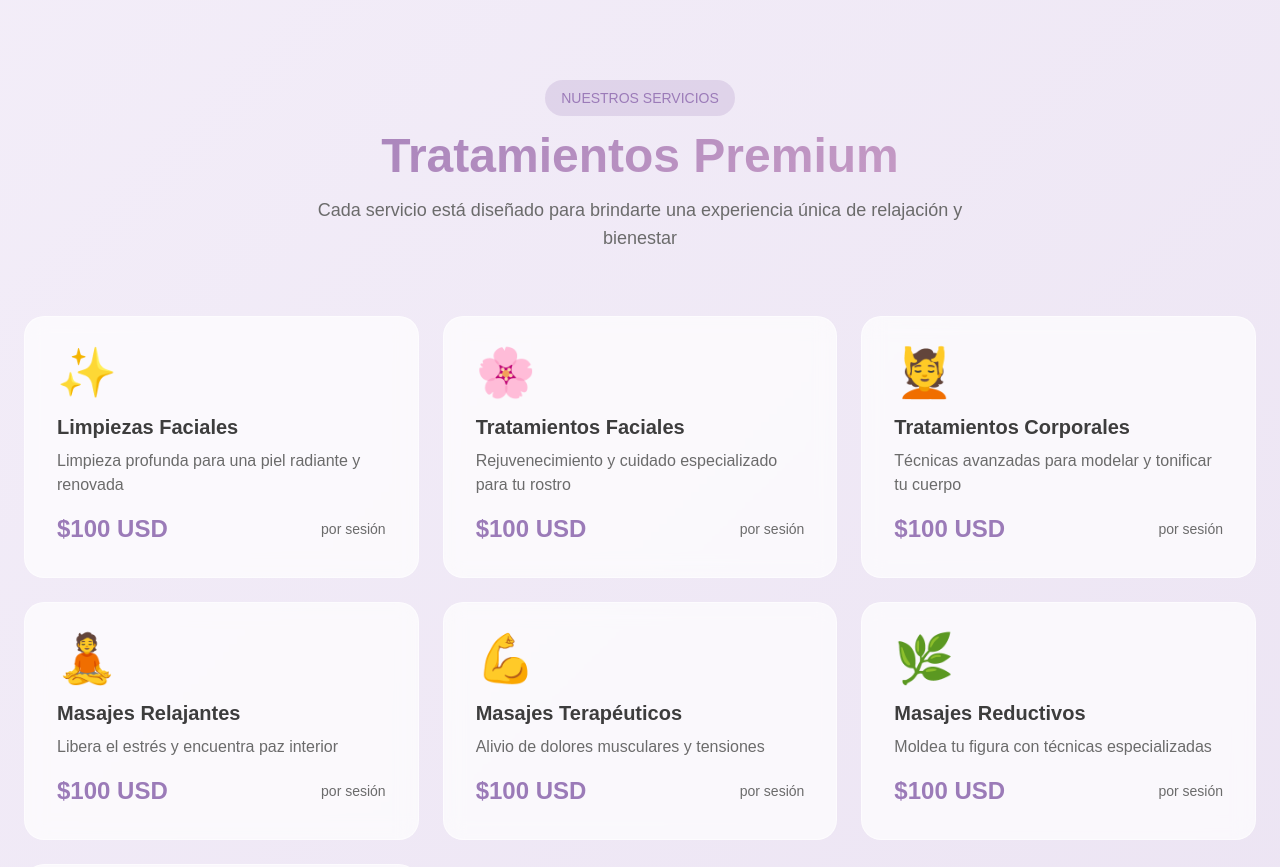
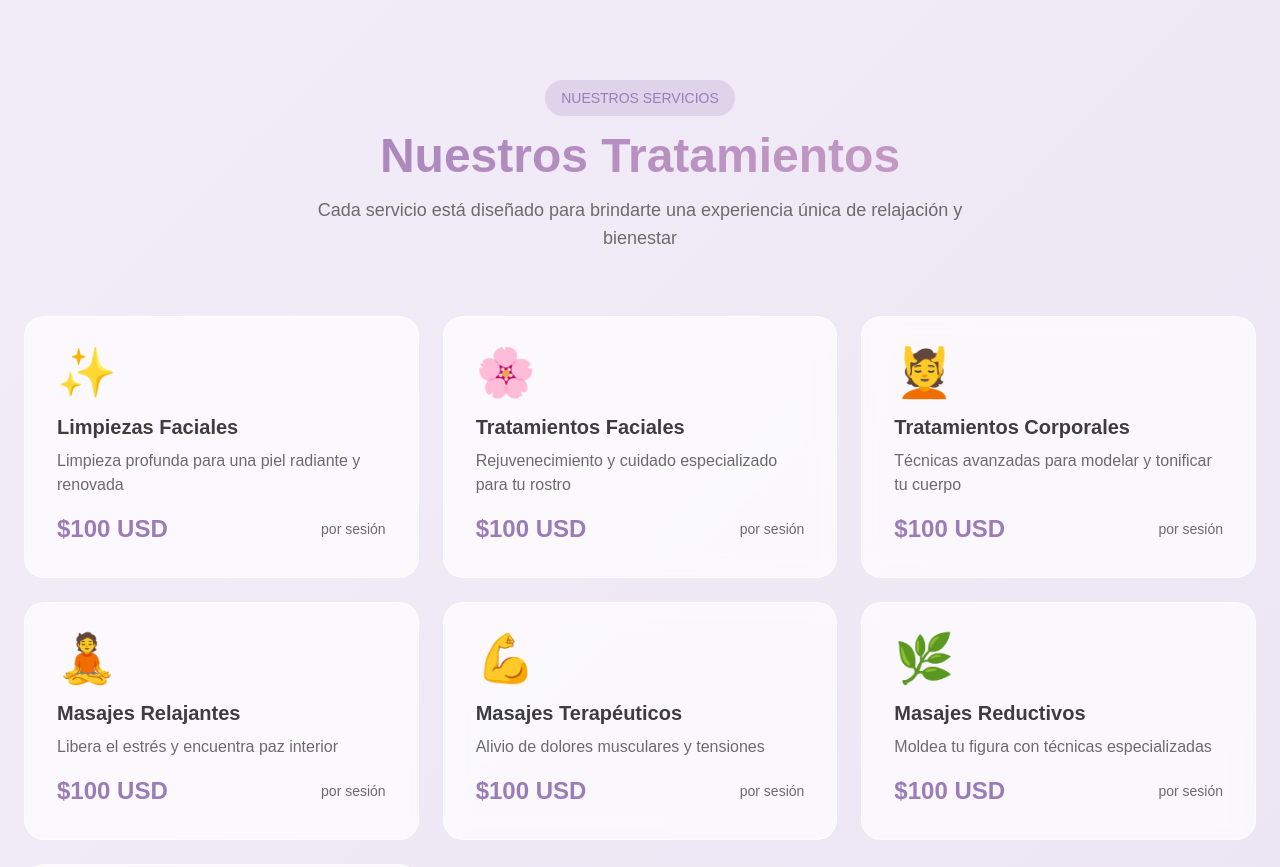
Before and after one commit to LuisMCarballoG/materdei, a Next.js app in the folder spa-website/: page / in a window 1280 px wide. Shown: the part 800-1667 px from the top of the page. Built offline with nearby package versions, Linux system fonts and the light colour scheme.

Commit message:
style: rename Tratamientos Premium to Nuestros Tratamientos

```diff
--- a/spa-website/app/page.tsx
+++ b/spa-website/app/page.tsx
@@ -113,7 +113,7 @@ export default function Home() {
               NUESTROS SERVICIOS
             </span>
             <h2 className="text-4xl md:text-5xl font-bold gradient-text mb-4">
-              Tratamientos Premium
+              Nuestros Tratamientos
             </h2>
             <p className="text-[#6B6B6B] text-lg max-w-2xl mx-auto">
               Cada servicio está diseñado para brindarte una experiencia única de relajación y bienestar
```
